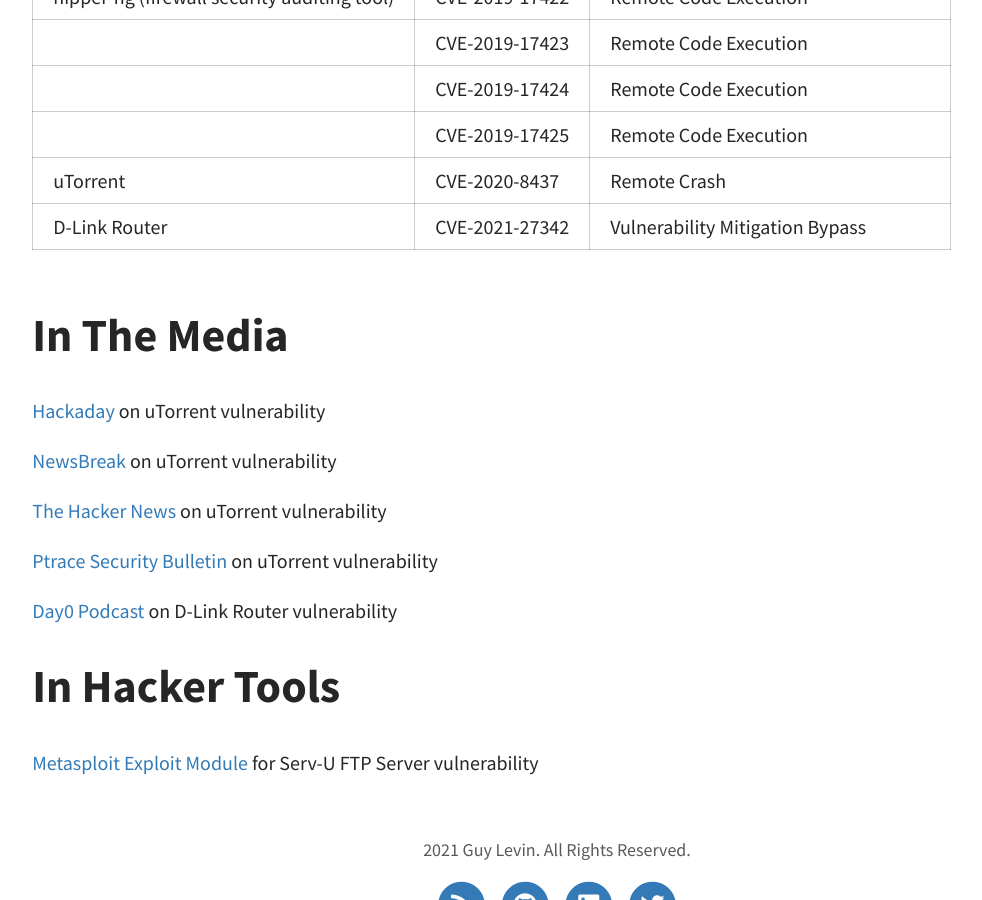
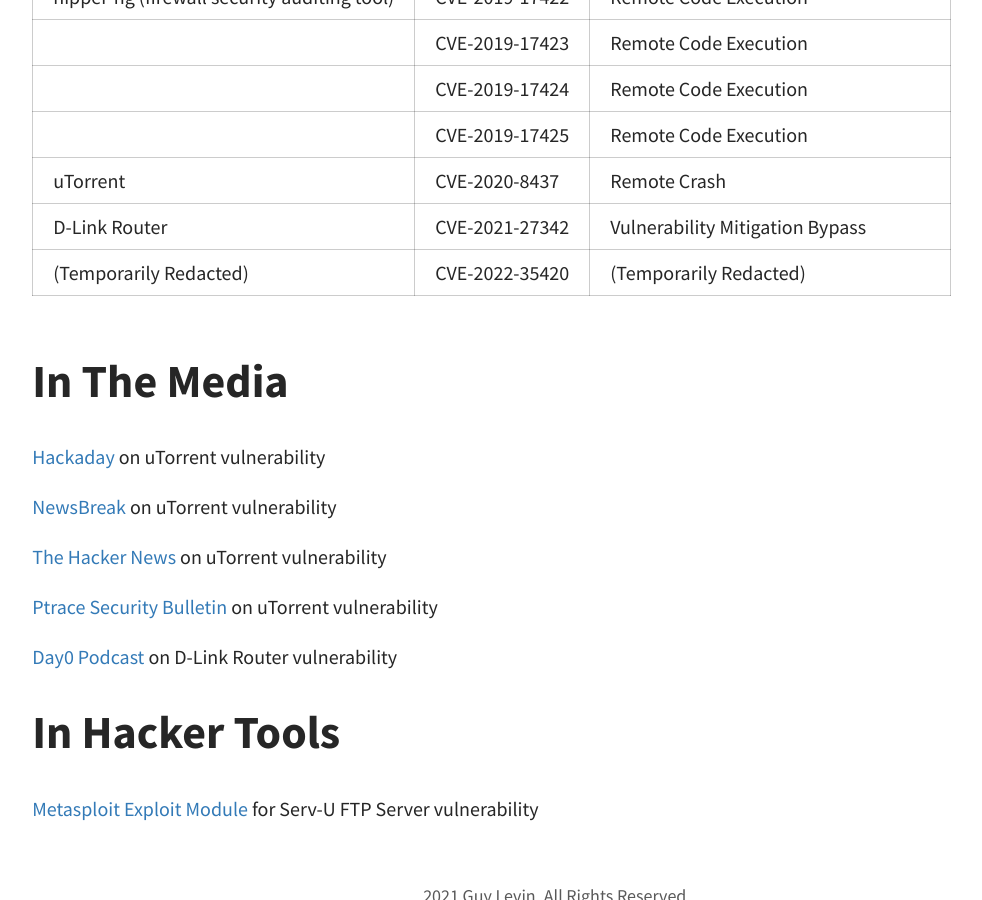
Before and after one commit to mavlevin/mavlevin.github.io, a Jekyll site: the page built from pages/3cves.md, in a window 1280 px wide and 900 px high, scrolled down 528 px. Shown: the whole window, without its empty margins (83-1065 px from the left). Built offline with Jekyll 4.4.1, drawn with Linux system fonts in a browser that asks for light colours.

Commit message:
added cve# w/out details temporarily, until blog post published

```diff
--- a/pages/3cves.md
+++ b/pages/3cves.md
@@ -15,6 +15,7 @@ feature-img: "assets/img/mdf-wood.jpg"
 |                    | CVE-2019-17425 | Remote Code Execution                     |
 | uTorrent           | CVE-2020-8437  | Remote Crash                     |
 | D-Link Router      | CVE-2021-27342 | Vulnerability Mitigation Bypass                     |
+| (Temporarily Redacted)     | CVE-2022-35420 | (Temporarily Redacted)                     |
 
 # In The Media
 
```
